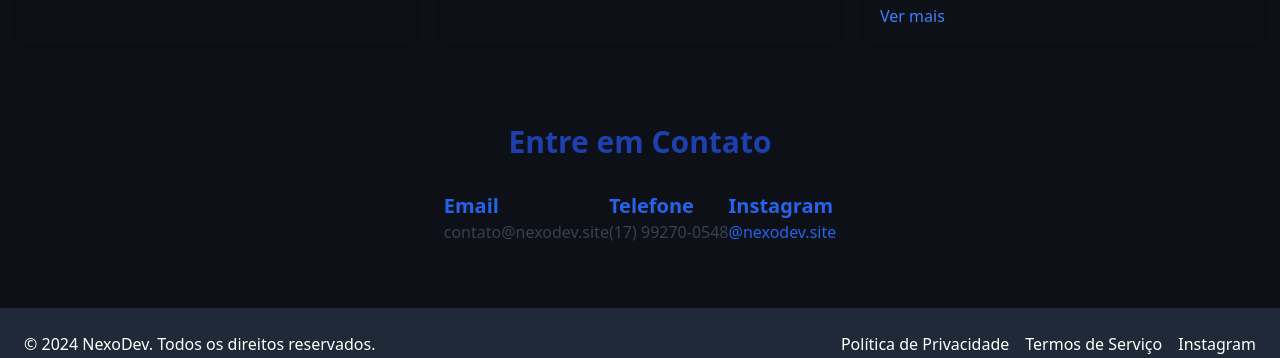
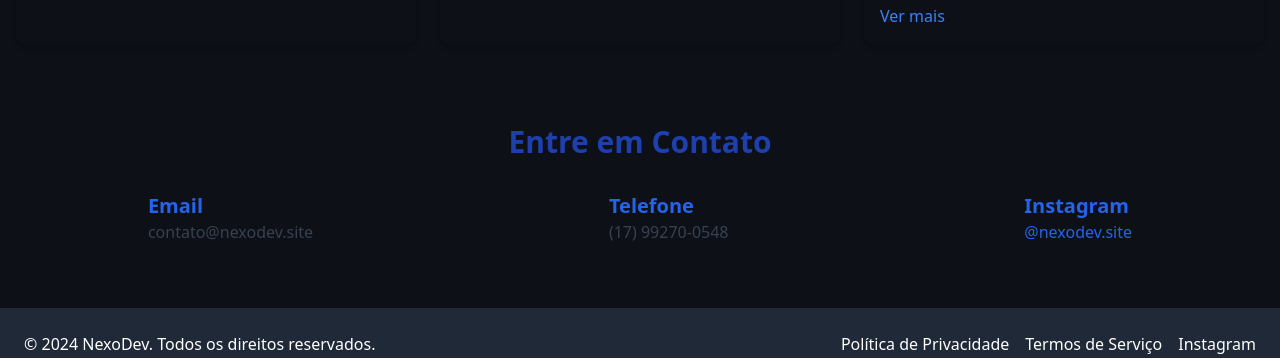
Before and after one commit to Caynnan1/nexodev, a React (Vite) app: page / in a window 1280 px wide. Shown: the part 2057-2415 px from the top of the page. Built offline with nearby package versions, Linux system fonts and the light colour scheme.

Commit message:
melhoria no style

```diff
--- a/src/View/Components/App/Contato.jsx
+++ b/src/View/Components/App/Contato.jsx
@@ -2,7 +2,7 @@
 
 const Contato = () => {
     return (
-<section className='py-16 flex flex-col items-center'>
+<section className='py-16'>
   <h2 className="text-3xl font-bold text-blue-800 text-center mb-8">Entre em Contato</h2>
   <div className='flex flex-col sm:flex-row sm:justify-around items-center sm:items-start'>
     <ul className="mb-4 sm:mb-0 text-center sm:text-left">
```
